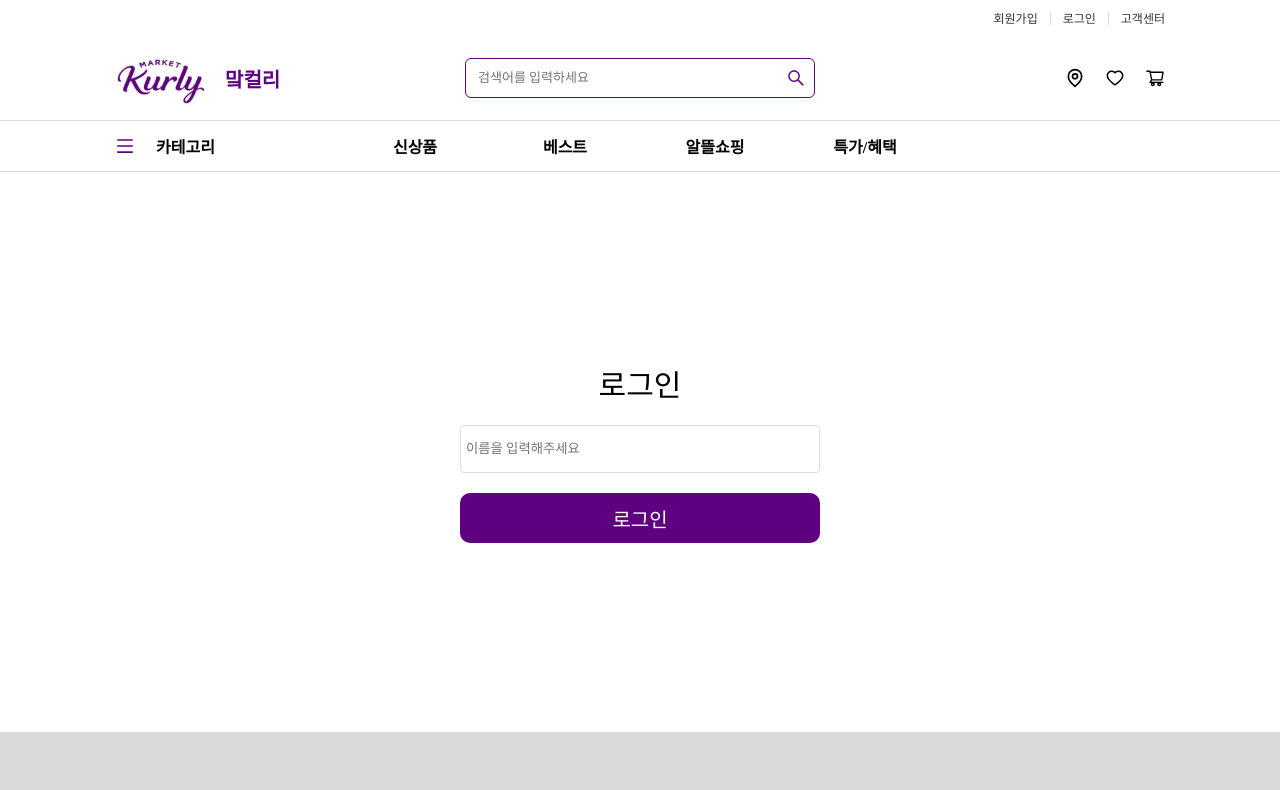
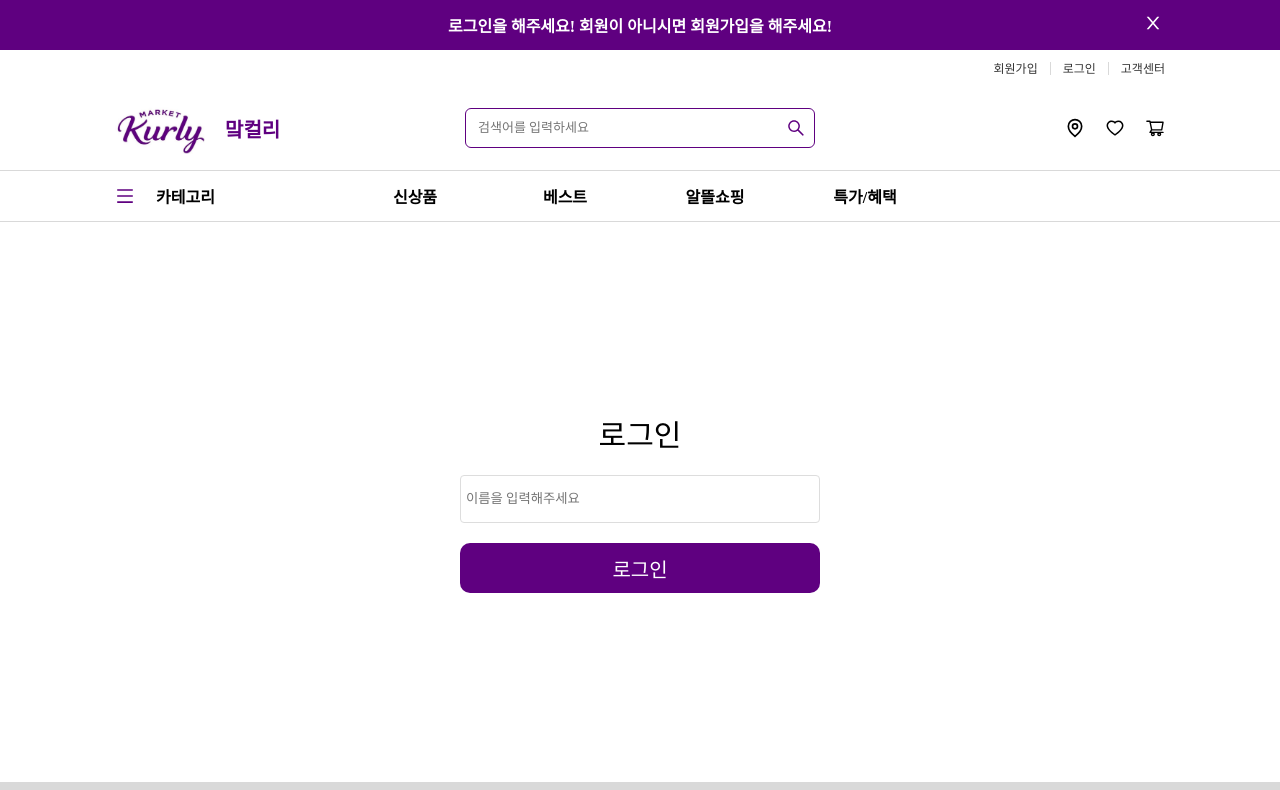
Before and after one commit to pkeugine/makurly, a React (Create React App) app in the folder frontend/: page /sign-in in a window 1280 px wide. Shown: the top 790 px of the page. Built offline with nearby package versions, Linux system fonts and the light colour scheme; a web font is replaced by a local one.

Commit message:
add banner

```diff
--- a/frontend/src/App.js
+++ b/frontend/src/App.js
@@ -8,9 +8,11 @@ import RecommendPage from "./page/RecomendPage";
 import CartPage from "./page/CartPage";
 import Header from "./component/Header";
 import Footer from "./component/Footer";
+import Banner from "./component/Banner";
 function App() {
   return (
     <div className="App">
+      <Banner></Banner>
       <Header logoutFunc></Header>
       <Routes>
         <Route path="/" element={<MainPage />} />
--- /dev/null
+++ b/frontend/src/component/Banner/index.js
@@ -0,0 +1,188 @@
+import React, { useState } from "react";
+import { useLocation, useNavigate } from "react-router-dom";
+import isLogin from "../../utils/isLogin";
+import { AiOutlineClose } from "react-icons/ai";
+import "./style.css";
+
+function Banner() {
+  const location = useLocation();
+  const navigate = useNavigate();
+  const [isVisible, setIsVisible] = useState(true);
+
+  if (location.pathname === "/") {
+    if (!isLogin()) {
+      return (
+        <>
+          {isVisible ? (
+            <div
+              className="Banner button"
+              onClick={() => {
+                navigate("/sign-up");
+              }}
+            >
+              <div className="inner">
+                <div className="blank"></div>
+                <div>회원가입을 해주세요!</div>
+                <div
+                  className="exit-container button"
+                  onClick={(event) => {
+                    event.stopPropagation();
+                    setIsVisible(false);
+                  }}
+                >
+                  {" "}
+                  <AiOutlineClose size="20" className="exit"></AiOutlineClose>
+                </div>
+              </div>
+            </div>
+          ) : (
+            <></>
+          )}
+        </>
+      );
+    } else {
+      return (
+        <>
+          {isVisible ? (
+            <div
+              className="Banner button"
+              onClick={() => {
+                navigate("/cart");
+              }}
+            >
+              <div className="inner">
+                <div className="blank"></div>
+                <div>장바구니에 상품을 넣고 장바구니를 확인하세요!</div>
+                <div
+                  className="exit-container button"
+                  onClick={(event) => {
+                    event.stopPropagation();
+                    setIsVisible(false);
+                  }}
+                >
+                  {" "}
+                  <AiOutlineClose size="20" className="exit"></AiOutlineClose>
+                </div>
+              </div>
+            </div>
+          ) : (
+            <></>
+          )}
+        </>
+      );
+    }
+  } else if (location.pathname === "/sign-up") {
+    return (
+      <>
+        {isVisible ? (
+          <div
+            className="Banner button"
+            onClick={() => {
+              navigate("/sign-in");
+            }}
+          >
+            <div className="inner">
+              <div className="blank"></div>
+              <div>
+                회원가입을 해주세요! 이미 가입된 회원이면 로그인을 해주세요!
+              </div>
+              <div
+                className="exit-container button"
+                onClick={(event) => {
+                  event.stopPropagation();
+                  setIsVisible(false);
+                }}
+              >
+                {" "}
+                <AiOutlineClose size="20" className="exit"></AiOutlineClose>
+              </div>
+            </div>
+          </div>
+        ) : (
+          <></>
+        )}
+      </>
+    );
+  } else if (location.pathname === "/sign-in") {
+    return (
+      <>
+        {isVisible ? (
+          <div
+            className="Banner button"
+            onClick={() => {
+              navigate("/sign-up");
+            }}
+          >
+            <div className="inner">
+              <div className="blank"></div>
+              <div>로그인을 해주세요! 회원이 아니시면 회원가입을 해주세요!</div>
+              <div
+                className="exit-container button"
+                onClick={(event) => {
+                  event.stopPropagation();
+                  setIsVisible(false);
+                }}
+              >
+                {" "}
+                <AiOutlineClose size="20" className="exit"></AiOutlineClose>
+              </div>
+            </div>
+          </div>
+        ) : (
+          <></>
+        )}
+      </>
+    );
+  } else if (location.pathname === "/cart") {
+    return (
+      <>
+        {isVisible ? (
+          <div className="Banner button">
+            <div className="inner">
+              <div className="blank"></div>
+              <div>상품을 구입하세요!</div>
+              <div
+                className="exit-container button"
+                onClick={(event) => {
+                  event.stopPropagation();
+                  setIsVisible(false);
+                }}
+              >
+                {" "}
+                <AiOutlineClose size="20" className="exit"></AiOutlineClose>
+              </div>
+            </div>
+          </div>
+        ) : (
+          <></>
+        )}
+      </>
+    );
+  } else {
+    return (
+      <>
+        {isVisible ? (
+          <div className="Banner button">
+            <div className="inner">
+              <div className="blank"></div>
+              <div>추천을 확인하세요!</div>
+              <div
+                className="exit-container button"
+                onClick={(event) => {
+                  event.stopPropagation();
+                  setIsVisible(false);
+                }}
+              >
+                {" "}
+                <AiOutlineClose size="20" className="exit"></AiOutlineClose>
+              </div>
+            </div>
+          </div>
+        ) : (
+          <></>
+        )}
+      </>
+    );
+  }
+}
+export default Banner;
--- /dev/null
+++ b/frontend/src/component/Banner/style.css
@@ -0,0 +1,27 @@
+.Banner {
+  height: 50px;
+  background-color: rgb(95, 0, 128);
+  display: flex;
+  color: white;
+  font-weight: bold;
+  justify-content: center;
+  align-items: center;
+  text-align: center;
+  min-width: 1050px;
+}
+.Banner .inner {
+  display: flex;
+  color: white;
+  font-weight: bold;
+  justify-content: space-between;
+  align-items: center;
+  text-align: center;
+  width: 1050px;
+}
+.Banner .inner .blank {
+  width: 24px;
+}
+
+.Banner .inner .exit-container {
+  width: 24px;
+}
--- a/frontend/src/page/CartPage/index.js
+++ b/frontend/src/page/CartPage/index.js
@@ -29,18 +29,14 @@ function CartPage() {
         }
         setCarts(result);
       })
-      .catch((err) => {
-        alert(err);
-      });
+      .catch((err) => {});
     axios
       .get(API_SERVER + `/customers/${window.localStorage.getItem("user-id")}`)
       .then((res) => {
         setMainAddress(res.data.mainAddress);
         setDetailedAddress(res.data.detailedAddress);
       })
-      .catch((err) => {
-        alert(err);
-      });
+      .catch((err) => {});
   }, []);
 
   const changePriceFormat = (price) => {
--- a/frontend/src/page/MainPage/Modal.js
+++ b/frontend/src/page/MainPage/Modal.js
@@ -51,6 +51,9 @@ const Modal = ({ closeFunc, itemId }) => {
         console.log(err);
       });
   };
+  const close = () => {
+    closeFunc();
+  };
 
   return (
     <div className="modal-background">
@@ -100,9 +103,7 @@ const Modal = ({ closeFunc, itemId }) => {
                   width: "200px",
                   height: "50px",
                 }}
-                onClick={() => {
-                  closeFunc();
-                }}
+                onClick={close}
               >
                 취소
               </button>
--- a/frontend/src/page/RecomendPage/index.js
+++ b/frontend/src/page/RecomendPage/index.js
@@ -1,12 +1,13 @@
 import React, { useState, useEffect } from "react";
 import axios from "axios";
-import { useLocation } from "react-router-dom";
+import { useLocation, useNavigate } from "react-router-dom";
 import { AiOutlineCheckCircle } from "react-icons/ai";
 import RecommendCard from "./RecommendCard";
 import { API_SERVER } from "../../config";
 
 function RecommendPage() {
   const location = useLocation();
+  const navigate = useNavigate();
   const totalPrice = location.state.price;
   const id = location.state.id;
   const [recommends, setRecommends] = useState([]);
@@ -20,6 +21,7 @@ function RecommendPage() {
       .catch((err) => {
         alert(err);
       });
+    // eslint-disable-next-line react-hooks/exhaustive-deps
   }, []);
 
   return (
@@ -75,7 +77,14 @@ function RecommendPage() {
       </div>
       <div className="button-container">
         <button className="button2 button">주문 상세보기</button>
-        <button className="button1 button">쇼핑 계속하기</button>
+        <button
+          className="button1 button"
+          onClick={() => {
+            navigate("/");
+          }}
+        >
+          쇼핑 계속하기
+        </button>
       </div>
     </div>
   );
--- a/frontend/src/page/SignInPage/index.js
+++ b/frontend/src/page/SignInPage/index.js
@@ -30,6 +30,11 @@ function SignInPage() {
         alert(err.response.data.message);
       });
   };
+  const onKeyPress = (e) => {
+    if (e.key === "Enter") {
+      signIn();
+    }
+  };
 
   return (
     <div className="signin-page-container">
@@ -41,6 +46,7 @@ function SignInPage() {
             onChange={nameHandler}
             className="input-box"
             placeholder="이름을 입력해주세요"
+            onKeyPress={onKeyPress}
           ></input>
         </div>
         <div className="input-layer">
```
